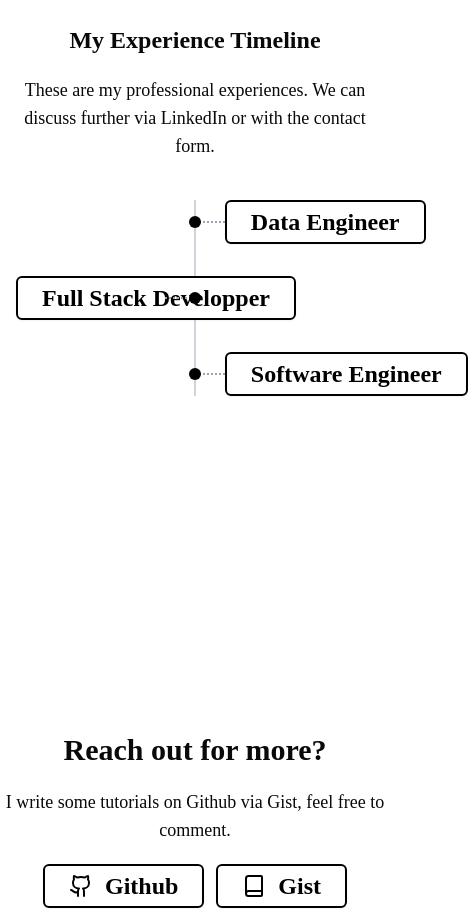
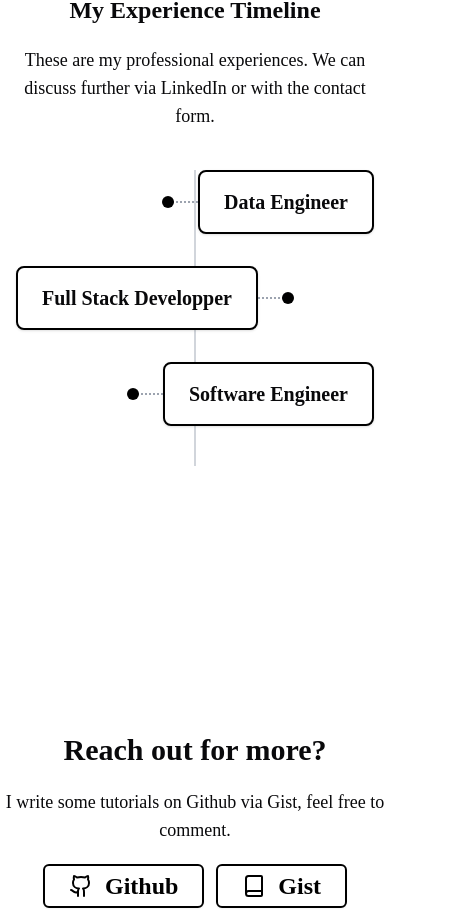
Before and after one commit to augustin-laurent/website, a Next.js app: page / in a window 390 px wide. Shown: the part 2972-3890 px from the top of the page, 468 px wide, since content can reach past the window. Built offline with nearby package versions, Linux system fonts and the light colour scheme.

Commit message:
Fix timeline on mobile.

```diff
--- /dev/null
+++ b/components/Company.tsx
@@ -0,0 +1,74 @@
+"use client";
+
+import { useState } from "react";
+import { cn } from "@/lib/utils";
+import { Card as ShadcnCard } from "@/components/ui/card";
+
+interface CardProps {
+  title?: string;
+  description?: string;
+  onClick?: () => void;
+  disabled?: boolean;
+  className?: string;
+  align?: "left" | "right";
+}
+
+export default function Card({
+  title,
+  description,
+  onClick,
+  disabled = false,
+  className,
+  align = "left"
+}: CardProps) {
+  const [isHovered, setIsHovered] = useState<boolean>(false);
+
+  const cardContent = (
+    <>
+      <div className="absolute inset-0 bg-black opacity-0 rounded-lg group-hover:opacity-100 transition-opacity" />
+      <ShadcnCard
+        className={cn(
+          " transition-transform duration-200",
+          "font-montserrat border-2 border-black bg-white rounded-lg",
+          "relative px-6 py-4",
+          isHovered && "-translate-x-1 -translate-y-1",
+          disabled && "opacity-50 cursor-not-allowed",
+          align === "right" ? "" : "",
+          className
+        )}
+        onClick={!disabled ? onClick : undefined}
+      >
+        <div className={cn(
+          "flex flex-col",
+          align === "right" ? "items-end" : "items-start"
+        )}>
+          {title && (
+            <h3 className={cn(
+              "text-xl font-semibold",
+            )}>
+              {title}
+            </h3>
+          )}
+          {description && (
+            <p className={cn(
+              "text-gray-600",
+              align === "right" ? "text-right" : "text-left"
+            )}>
+              {description}
+            </p>
+          )}
+        </div>
+      </ShadcnCard>
+    </>
+  );
+
+  return (
+    <div
+      className={cn("relative group inline-block", align === "right" ? "text-right w-full" : "text-left w-full")}
+      onMouseEnter={() => setIsHovered(true)}
+      onMouseLeave={() => setIsHovered(false)}
+    >
+      {cardContent}
+    </div>
+  );
+}
--- a/components/Experience.tsx
+++ b/components/Experience.tsx
@@ -8,7 +8,7 @@ import {
   DialogTrigger,
 } from "@/components/ui/dialog";
 
-import Button from "@/components/Button";
+import Company from "@/components/Company";
 
 export interface ExperienceProps {
   id: number;
@@ -26,10 +26,10 @@ interface TimelineItemProps {
 const Experience: React.FC<TimelineItemProps> = ({ experience, isLeft }) => {
   return (
     <div className={`flex items-center ${isLeft ? "flex-row-reverse" : ""} mb-8`}>
-      <div className={`w-5/12 ${isLeft ? "text-right" : ""}`}>
+      <div className={`${isLeft ? "text-right" : ""}`}>
         <Dialog>
           <DialogTrigger asChild={true}>
-            <Button text={experience.title} />
+            <Company title={experience.title} />
           </DialogTrigger>
           <DialogContent className="border-2 border-solid border-black">
             <DialogHeader>
--- a/components/Timeline.tsx
+++ b/components/Timeline.tsx
@@ -53,7 +53,7 @@ export default function Timeline() {
             </Link>
           </p>
         </div>
-        <div className="relative mt-10">
+        <div className="relative pt-10">
           <div className="absolute left-1/2 transform -translate-x-1/2 w-0.5 h-full bg-gray-300" />
           {experiences.map((experience, index) => (
             <Experience
```
